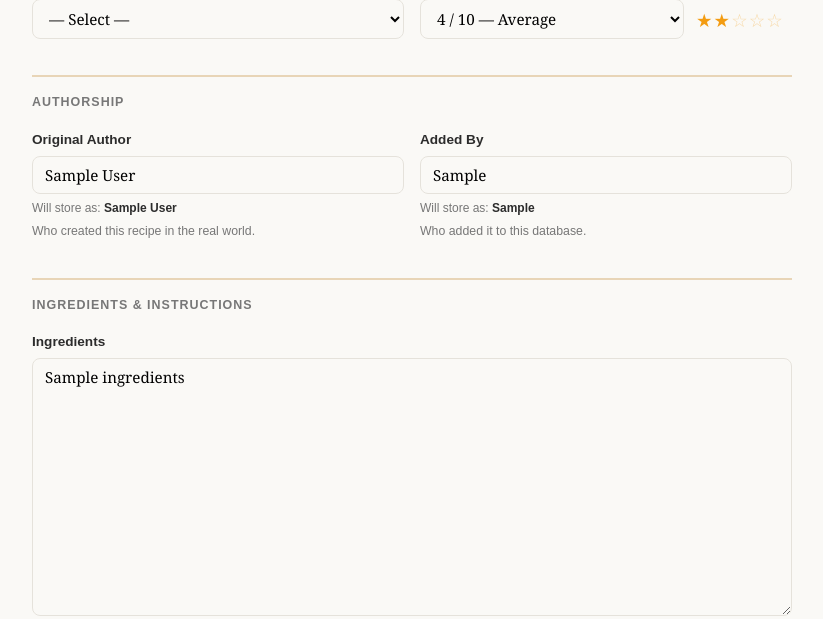
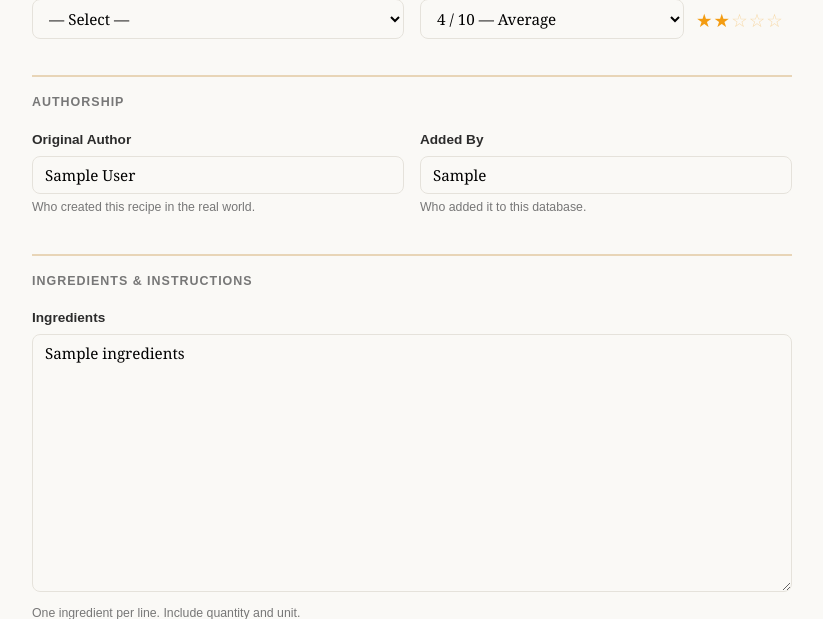
Before and after one commit to calboy1234/therecipes, a Flask app: template templates/recipe_form.html in a window 1280 px wide. Shown: the part 303-922 px from the top of the page, without its empty margins (32-855 px from the left). Run offline with Flask 3, Linux system fonts and the light colour scheme; the template is opened without the code that fills it: most values are stand-ins (such as "Sample title", 1, 10 or a date in 2020).

Commit message:
Remove name normalization from recipe form
Removed name normalization functionality and related elements from the recipe form.

```diff
--- a/templates/recipe_form.html
+++ b/templates/recipe_form.html
@@ -31,14 +31,6 @@
     color: var(--muted);
     margin-top: .25rem;
   }
-
-  /* ── Name field with normalization ── */
-  .name-wrap { position: relative; }
-  .name-preview {
-    font-family: sans-serif; font-size: .75rem; margin-top: .3rem;
-    color: var(--muted); min-height: 1.1em;
-  }
-  .name-preview .preview-val { color: var(--text); font-weight: bold; }
 
   /* ── Section divider ── */
   .form-section {
@@ -118,24 +110,16 @@
   <div style="display:grid; grid-template-columns:1fr 1fr; gap:1rem;">
     <div class="form-group">
       <label for="original_author">Original Author</label>
-      <div class="name-wrap">
-        <input type="text" id="original_author" name="original_author"
-               value="{{ recipe['original_author'] or '' if not is_new else '' }}"
-               placeholder="e.g. Grandma Rose, Julia Child"
-               oninput="updateNamePreview('author')" />
-        <div class="name-preview" id="author-preview"></div>
-      </div>
+      <input type="text" id="original_author" name="original_author"
+             value="{{ recipe['original_author'] or '' if not is_new else '' }}"
+             placeholder="e.g. Grandma Rose, Julia Child" />
       <p class="field-hint">Who created this recipe in the real world.</p>
     </div>
     <div class="form-group">
       <label for="recipe_submitter">Added By</label>
-      <div class="name-wrap">
-        <input type="text" id="recipe_submitter" name="recipe_submitter"
-               value="{{ recipe['recipe_submitter'] or '' if not is_new else '' }}"
-               placeholder="e.g. your name or username"
-               oninput="updateNamePreview('submitter')" />
-        <div class="name-preview" id="submitter-preview"></div>
-      </div>
+      <input type="text" id="recipe_submitter" name="recipe_submitter"
+             value="{{ recipe['recipe_submitter'] or '' if not is_new else '' }}"
+             placeholder="e.g. your name or username" />
       <p class="field-hint">Who added it to this database.</p>
     </div>
   </div>
@@ -229,32 +213,6 @@
   }
   previewImage(document.getElementById('image_path').value);
 
-  // ── Name normalization ─────────────────────────────────────────────────────
-  const NAME_PARTICLES = new Set(['de','di','du','da','del','della','von','van',
-                                   'der','den','le','la','los','las','af','av']);
-  function normalizeName(raw) {
-    if (!raw.trim()) return '';
-    return raw.trim().split(/\s+/).map((word, i) => {
-      if (i > 0 && NAME_PARTICLES.has(word.toLowerCase())) return word.toLowerCase();
-      return word.split("'").map(p => p.charAt(0).toUpperCase() + p.slice(1).toLowerCase()).join("'");
-    }).join(' ');
-  }
-
-  function updateNamePreview(field) {
-    const inputId   = field === 'author' ? 'original_author' : 'recipe_submitter';
-    const previewId = field === 'author' ? 'author-preview'  : 'submitter-preview';
-    const raw       = document.getElementById(inputId).value;
-    const preview   = document.getElementById(previewId);
-    if (!raw.trim()) { preview.textContent = ''; return; }
-    const stored = normalizeName(raw);
-    preview.innerHTML = stored === raw
-      ? `Will store as: <span class="preview-val">${stored}</span>`
-      : `Will normalize to: <span class="preview-val">${stored}</span>`;
-  }
-
-  updateNamePreview('author');
-  updateNamePreview('submitter');
-
   // ── Form validation ────────────────────────────────────────────────────────
   // Must use #recipe-form, NOT document.querySelector('form') — that selects
   // the nav search form first since it appears earlier in the DOM.
```
